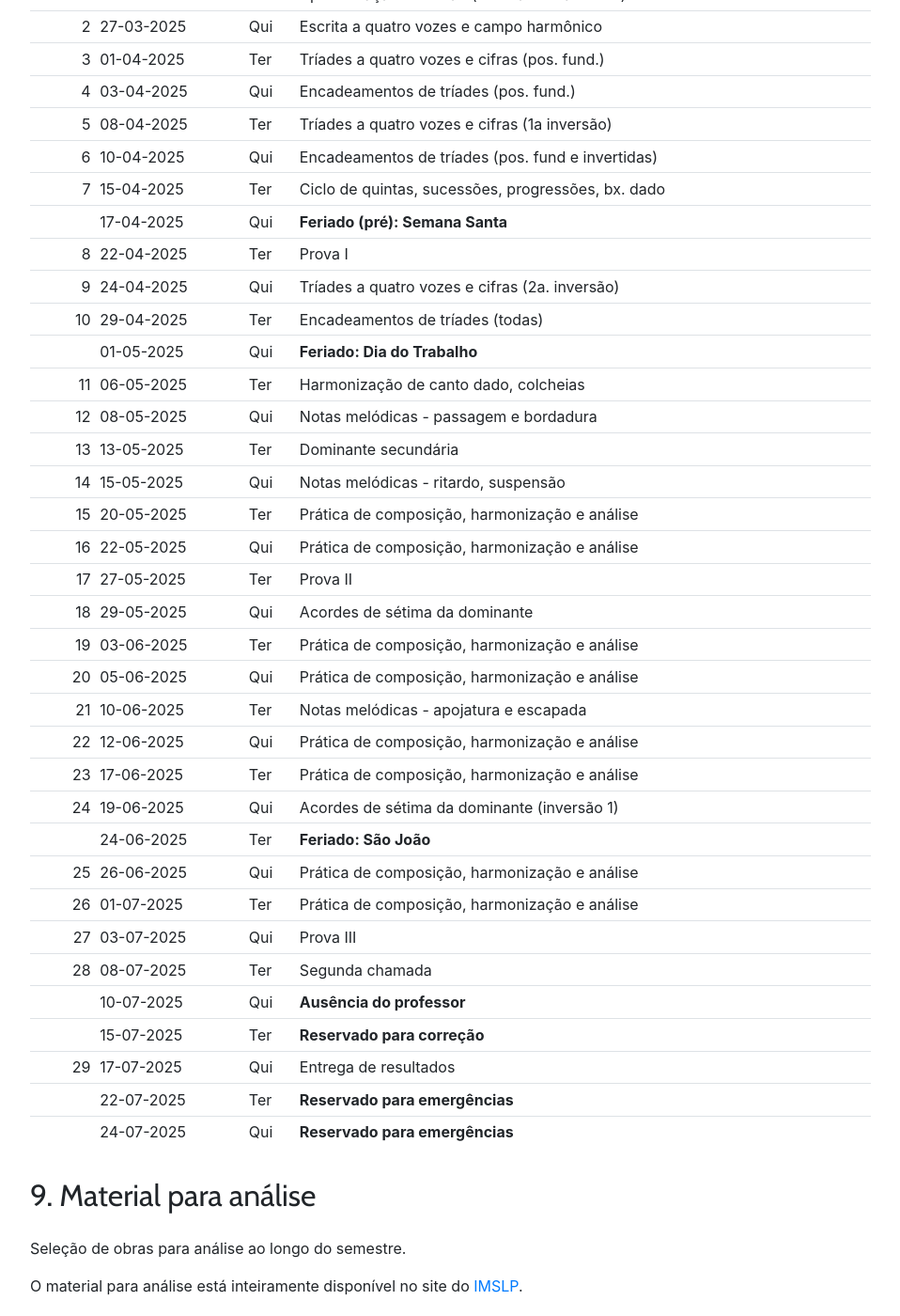
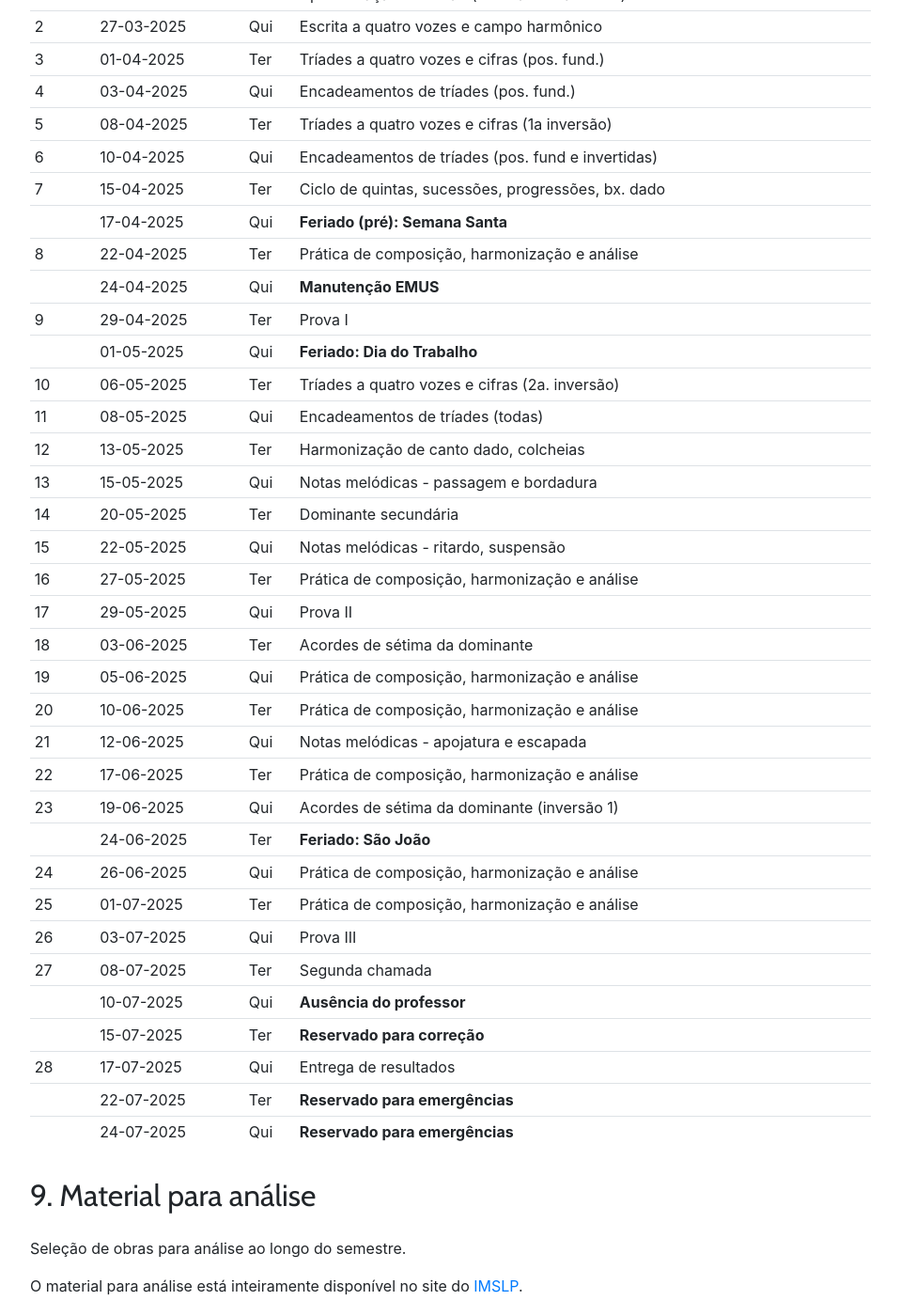
Before and after one commit to kroger/genosmus, a Jekyll site: the page built from _marcos/musa69.md, in a window 1280 px wide and 1400 px high, scrolled down 2787 px. Shown: the whole window at 94% size, without its empty margins (68-1026 px from the left). Built offline with Jekyll 4.4.1, drawn with Linux system fonts in a browser that asks for light colours; nearby versions of some CDN libraries; the table of contents is made by our own code.

Commit message:
Adapta cronograma LEM 1 e LEM 3
- Alteração da prova para depois de 25%
- Interdição do prédio de aulas para Coelba

```diff
--- a/_marcos/cronogramas/musa69.txt
+++ b/_marcos/cronogramas/musa69.txt
@@ -6,22 +6,22 @@ Tríades a quatro vozes e cifras (1a inversão)
 Encadeamentos de tríades (pos. fund e invertidas)
 Ciclo de quintas, sucessões, progressões, bx. dado
 **Feriado (pré): Semana Santa**
+Prática de composição, harmonização e análise
+**Manutenção EMUS**
 Prova I
+**Feriado: Dia do Trabalho**
 Tríades a quatro vozes e cifras (2a. inversão)
 Encadeamentos de tríades (todas)
-**Feriado: Dia do Trabalho**
 Harmonização de canto dado, colcheias
 Notas melódicas - passagem e bordadura
 Dominante secundária
 Notas melódicas - ritardo, suspensão
-Prática de composição, harmonização e análise
 Prática de composição, harmonização e análise
 Prova II
 Acordes de sétima da dominante
 Prática de composição, harmonização e análise
 Prática de composição, harmonização e análise
 Notas melódicas - apojatura e escapada
-Prática de composição, harmonização e análise
 Prática de composição, harmonização e análise
 Acordes de sétima da dominante (inversão 1)
 **Feriado: São João**
--- a/_marcos/musa69.md
+++ b/_marcos/musa69.md
@@ -83,44 +83,44 @@ O conteúdo e dias das aulas do cronograma poderão ser modificados de acordo co
 
 Em função da coordenação do Colegiado de Composição e Regência, o professor poderá se ausentar de aulas para atender a chamados da Congregação da EMUS ou instâncias superiores da Universidade. Nesses casos, avisará pelo fórum da disciplina (ver [links](#11-links)) e definirá os trabalhos a serem realizados.
 
-| Aula | Data       | Dia  | Conteúdo                                           |
-| ---: | :--------- | :--- | :------------------------------------------------- |
-|    1 | 25-03-2025 | Ter  | Apresentação e revisão (intervalos e acordes)      |
-|    2 | 27-03-2025 | Qui  | Escrita a quatro vozes e campo harmônico           |
-|    3 | 01-04-2025 | Ter  | Tríades a quatro vozes e cifras (pos. fund.)       |
-|    4 | 03-04-2025 | Qui  | Encadeamentos de tríades (pos. fund.)              |
-|    5 | 08-04-2025 | Ter  | Tríades a quatro vozes e cifras (1a inversão)      |
-|    6 | 10-04-2025 | Qui  | Encadeamentos de tríades (pos. fund e invertidas)  |
-|    7 | 15-04-2025 | Ter  | Ciclo de quintas, sucessões, progressões, bx. dado |
-|      | 17-04-2025 | Qui  | **Feriado (pré): Semana Santa**                    |
-|    8 | 22-04-2025 | Ter  | Prova I                                            |
-|    9 | 24-04-2025 | Qui  | Tríades a quatro vozes e cifras (2a. inversão)     |
-|   10 | 29-04-2025 | Ter  | Encadeamentos de tríades (todas)                   |
-|      | 01-05-2025 | Qui  | **Feriado: Dia do Trabalho**                       |
-|   11 | 06-05-2025 | Ter  | Harmonização de canto dado, colcheias              |
-|   12 | 08-05-2025 | Qui  | Notas melódicas - passagem e bordadura             |
-|   13 | 13-05-2025 | Ter  | Dominante secundária                               |
-|   14 | 15-05-2025 | Qui  | Notas melódicas - ritardo, suspensão               |
-|   15 | 20-05-2025 | Ter  | Prática de composição, harmonização e análise      |
-|   16 | 22-05-2025 | Qui  | Prática de composição, harmonização e análise      |
-|   17 | 27-05-2025 | Ter  | Prova II                                           |
-|   18 | 29-05-2025 | Qui  | Acordes de sétima da dominante                     |
-|   19 | 03-06-2025 | Ter  | Prática de composição, harmonização e análise      |
-|   20 | 05-06-2025 | Qui  | Prática de composição, harmonização e análise      |
-|   21 | 10-06-2025 | Ter  | Notas melódicas - apojatura e escapada             |
-|   22 | 12-06-2025 | Qui  | Prática de composição, harmonização e análise      |
-|   23 | 17-06-2025 | Ter  | Prática de composição, harmonização e análise      |
-|   24 | 19-06-2025 | Qui  | Acordes de sétima da dominante (inversão 1)        |
-|      | 24-06-2025 | Ter  | **Feriado: São João**                              |
-|   25 | 26-06-2025 | Qui  | Prática de composição, harmonização e análise      |
-|   26 | 01-07-2025 | Ter  | Prática de composição, harmonização e análise      |
-|   27 | 03-07-2025 | Qui  | Prova III                                          |
-|   28 | 08-07-2025 | Ter  | Segunda chamada                                    |
-|      | 10-07-2025 | Qui  | **Ausência do professor**                          |
-|      | 15-07-2025 | Ter  | **Reservado para correção**                        |
-|   29 | 17-07-2025 | Qui  | Entrega de resultados                              |
-|      | 22-07-2025 | Ter  | **Reservado para emergências**                     |
-|      | 24-07-2025 | Qui  | **Reservado para emergências**                     |
+| Aula | Data       | Dia | Conteúdo                                           |
+|------|------------|-----|----------------------------------------------------|
+| 1    | 25-03-2025 | Ter | Apresentação e revisão (intervalos e acordes)      |
+| 2    | 27-03-2025 | Qui | Escrita a quatro vozes e campo harmônico           |
+| 3    | 01-04-2025 | Ter | Tríades a quatro vozes e cifras (pos. fund.)       |
+| 4    | 03-04-2025 | Qui | Encadeamentos de tríades (pos. fund.)              |
+| 5    | 08-04-2025 | Ter | Tríades a quatro vozes e cifras (1a inversão)      |
+| 6    | 10-04-2025 | Qui | Encadeamentos de tríades (pos. fund e invertidas)  |
+| 7    | 15-04-2025 | Ter | Ciclo de quintas, sucessões, progressões, bx. dado |
+|      | 17-04-2025 | Qui | **Feriado (pré): Semana Santa**                    |
+| 8    | 22-04-2025 | Ter | Prática de composição, harmonização e análise      |
+|      | 24-04-2025 | Qui | **Manutenção EMUS**                                |
+| 9    | 29-04-2025 | Ter | Prova I                                            |
+|      | 01-05-2025 | Qui | **Feriado: Dia do Trabalho**                       |
+| 10   | 06-05-2025 | Ter | Tríades a quatro vozes e cifras (2a. inversão)     |
+| 11   | 08-05-2025 | Qui | Encadeamentos de tríades (todas)                   |
+| 12   | 13-05-2025 | Ter | Harmonização de canto dado, colcheias              |
+| 13   | 15-05-2025 | Qui | Notas melódicas - passagem e bordadura             |
+| 14   | 20-05-2025 | Ter | Dominante secundária                               |
+| 15   | 22-05-2025 | Qui | Notas melódicas - ritardo, suspensão               |
+| 16   | 27-05-2025 | Ter | Prática de composição, harmonização e análise      |
+| 17   | 29-05-2025 | Qui | Prova II                                           |
+| 18   | 03-06-2025 | Ter | Acordes de sétima da dominante                     |
+| 19   | 05-06-2025 | Qui | Prática de composição, harmonização e análise      |
+| 20   | 10-06-2025 | Ter | Prática de composição, harmonização e análise      |
+| 21   | 12-06-2025 | Qui | Notas melódicas - apojatura e escapada             |
+| 22   | 17-06-2025 | Ter | Prática de composição, harmonização e análise      |
+| 23   | 19-06-2025 | Qui | Acordes de sétima da dominante (inversão 1)        |
+|      | 24-06-2025 | Ter | **Feriado: São João**                              |
+| 24   | 26-06-2025 | Qui | Prática de composição, harmonização e análise      |
+| 25   | 01-07-2025 | Ter | Prática de composição, harmonização e análise      |
+| 26   | 03-07-2025 | Qui | Prova III                                          |
+| 27   | 08-07-2025 | Ter | Segunda chamada                                    |
+|      | 10-07-2025 | Qui | **Ausência do professor**                          |
+|      | 15-07-2025 | Ter | **Reservado para correção**                        |
+| 28   | 17-07-2025 | Qui | Entrega de resultados                              |
+|      | 22-07-2025 | Ter | **Reservado para emergências**                     |
+|      | 24-07-2025 | Qui | **Reservado para emergências**                     |
 {: .table .table-sm}
 
 <!-- ## 8. Exercícios de apoio
```
Also changed, not shown: _marcos/cronogramas/musa71.txt (+4 -4 lines), _marcos/musa71.md (+38 -38 lines).
